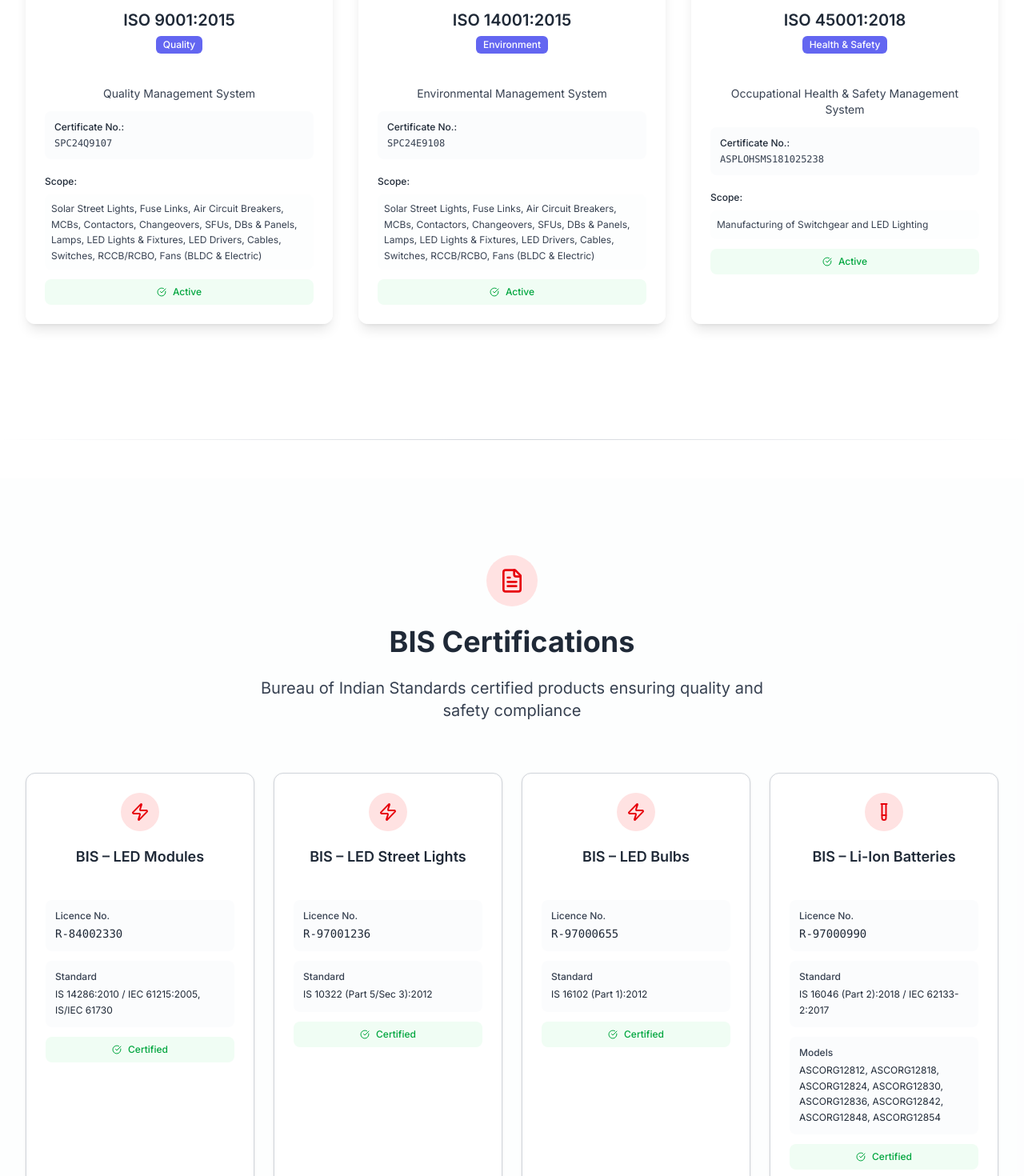
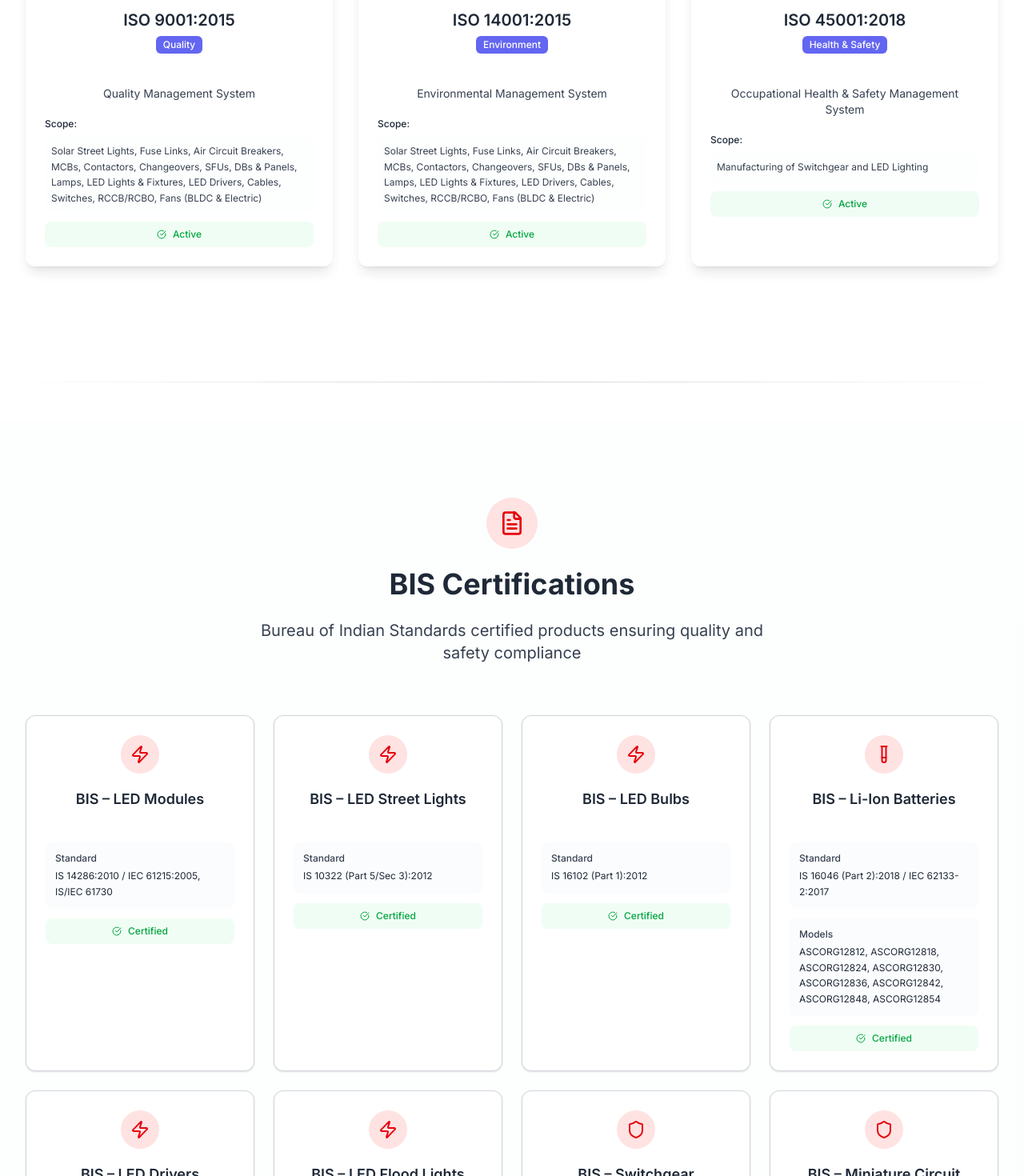
Before and after one commit to AnshuL-g17/asco-website, a Next.js app: page /certifications in a window 1280 px wide. Shown: the part 1000-2470 px from the top of the page at 80% size. Built offline with nearby package versions, Linux system fonts and the light colour scheme.

Commit message:
Update page.tsx
REMOVED THE LICENSE AND CERTIFICATE NUMBER OF BIS LICENSE AND ISO CERTIFICATION

```diff
--- a/app/certifications/page.tsx
+++ b/app/certifications/page.tsx
@@ -191,12 +191,6 @@ export default function CertificationsPage() {
                     </CardHeader>
                     <CardContent className="space-y-3 cert-mobile-padding">
                       <p className="text-muted-foreground text-center text-sm">{cert.description}</p>
-                      <div className="bg-muted/50 rounded-lg p-3">
-                        <div className="flex flex-col gap-1">
-                          <span className="font-medium text-xs">Certificate No.:</span>
-                          <span className="text-muted-foreground text-xs font-mono">{cert.certNo}</span>
-                        </div>
-                      </div>
                       <div className="pt-2">
                         <div className="text-xs font-medium mb-2">Scope:</div>
                         <div className="text-xs text-muted-foreground leading-relaxed bg-muted/30 rounded-lg p-2">
@@ -241,10 +235,6 @@ export default function CertificationsPage() {
                       <CardTitle className="text-base sm:text-lg text-center cert-mobile-text">{cert.title}</CardTitle>
                     </CardHeader>
                     <CardContent className="space-y-3 cert-mobile-padding">
-                      <div className="bg-muted/50 rounded-lg p-3">
-                        <div className="text-xs font-medium text-muted-foreground mb-1">Licence No.</div>
-                        <div className="text-sm font-mono">{cert.licenceNo}</div>
-                      </div>
                       <div className="bg-muted/50 rounded-lg p-3">
                         <div className="text-xs font-medium text-muted-foreground mb-1">Standard</div>
                         <div className="text-xs leading-relaxed">{cert.standard}</div>
```
